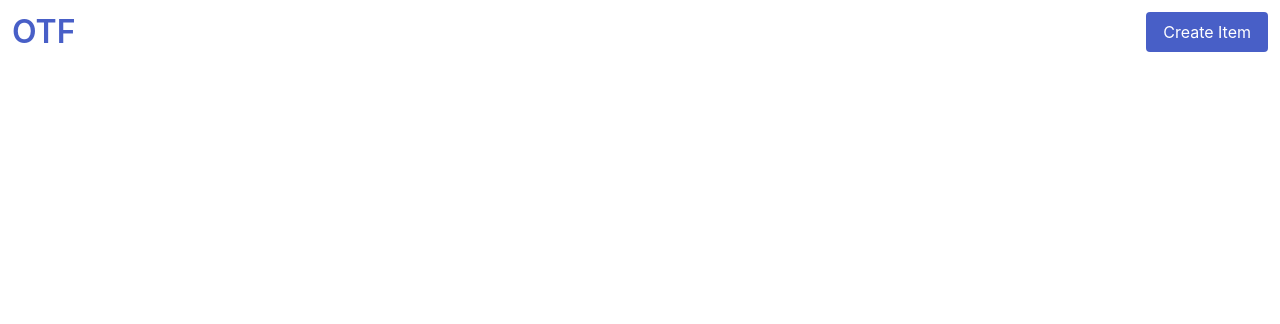
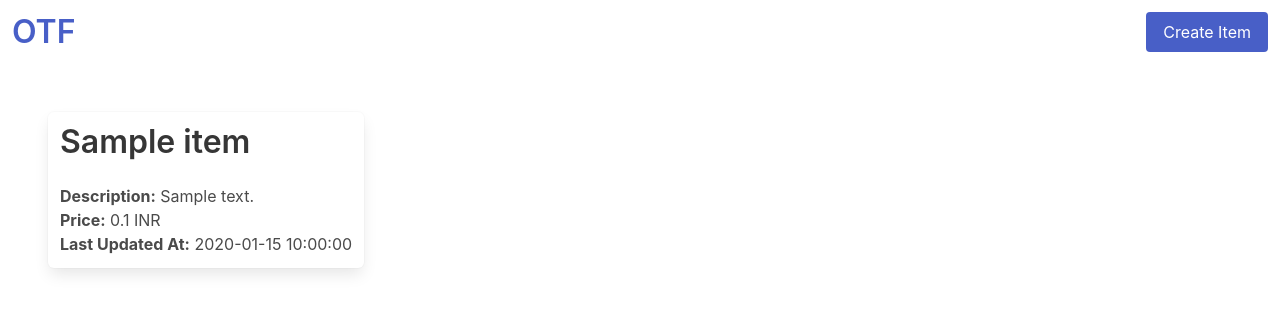
Before and after one commit to Maheshkumar-novice/On-The-Fly, a Flask app: page /business/items in a window 1280 px wide. Shown: the top 324 px of the page. Run offline with Flask 3, Linux system fonts and the light colour scheme; a user stored in the database is signed in; tables that the repository leaves empty hold one stand-in row (values such as "Sample post"); some libraries are stand-ins or nearby versions.

Commit message:
Add business items listing feature

```diff
--- a/application/business/controller.py
+++ b/application/business/controller.py
@@ -92,7 +92,9 @@ def business_subtypes():
 
 @login_required
 def business_items():
-    return render_template('business_items.html', navbar_type='business_items', user_type='business')
+    business_items = [business_item.to_dict() for business_item in BusinessItem.query.filter_by(
+        user_id=current_user.id, is_available=True).all()]
+    return render_template('business_items.html', navbar_type='business_items', user_type='business', business_items=business_items)
 
 
 @login_required
@@ -104,7 +106,7 @@ def create_business_item():
             'user_id': current_user.id,
             'name': form.name.data,
             'description': form.description.data,
-            'price': form.price.data,
+            'price': form.price.data * 100,
             'is_available': form.is_available.data
         }
         business_item = BusinessItem(**data)
--- a/application/business/models.py
+++ b/application/business/models.py
@@ -75,4 +75,4 @@ class BusinessItem(db.Model, SerializerMixin):
                         default=datetime.now, onupdate=datetime.now)
     user = relationship('User', back_populates='business_items')
 
-    serialize_only = ('name', 'description', 'created_at', 'updated_at')
+    serialize_only = ('name', 'description', 'price', 'updated_at')
--- a/application/business/templates/business_items.html
+++ b/application/business/templates/business_items.html
@@ -5,4 +5,19 @@
   {% include "_flash.html" %}
 
   {% include "_common_navbar.html" %}
+
+  <div class="section">
+    <div class="columns is-multiline">
+        {% for business_item in business_items %}
+            <div class="column is-narrow">
+                <div class="box p-3">
+                    <h1 class="title">{{business_item.name}}</h1>
+                    <p><span class="has-text-weight-bold">Description:</span> {{business_item.description}}</p>
+                    <p><span class="has-text-weight-bold">Price:</span> {{business_item.price / 100}} INR</p>
+                    <p><span class="has-text-weight-bold">Last Updated At:</span> {{business_item.updated_at}}</p>
+                </div>
+            </div>
+        {% endfor %}
+      </div>
+  </div>
 {% endblock %}
```
